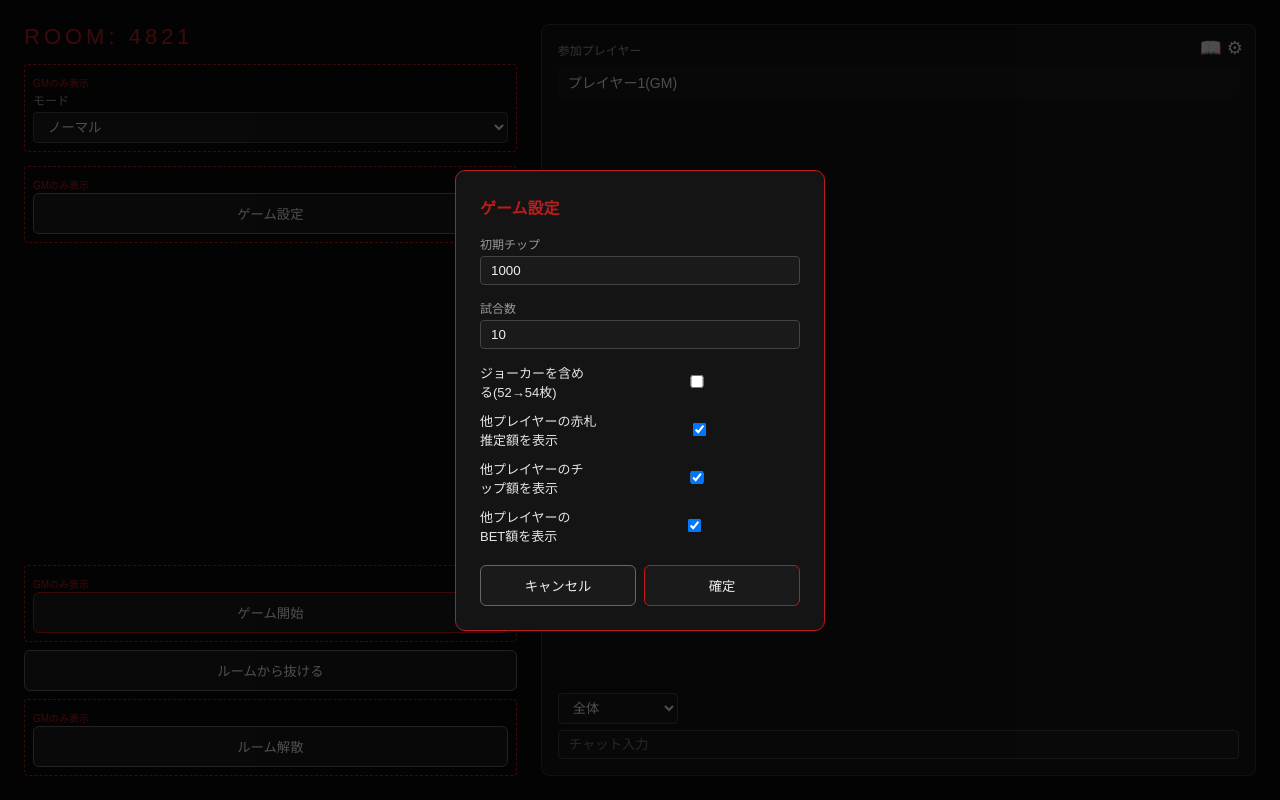
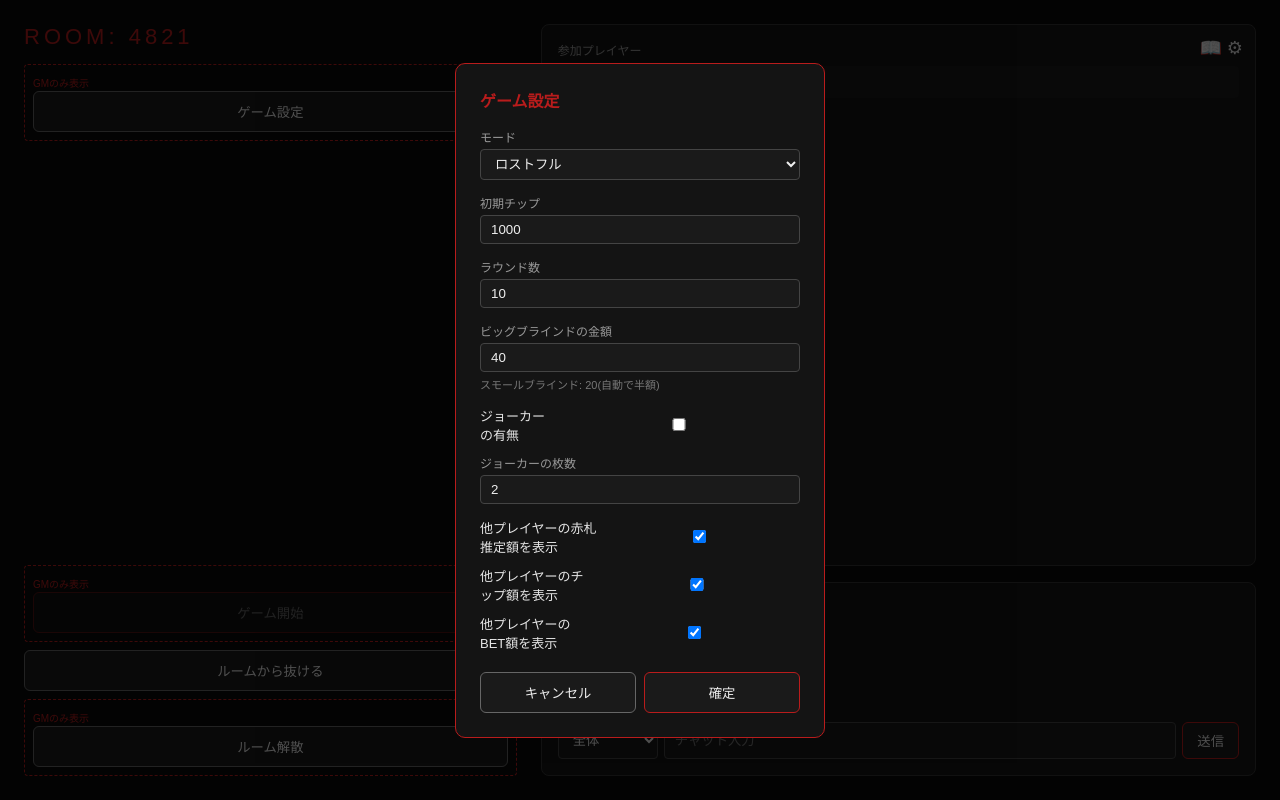
Before and after one commit to tr08-glitch/lost-full-hold-em, a plain HTML site: page lost-full-poker/mockups/room-create.html in a window 1280 px wide. Both pictures are taken after a click on the button "ゲーム設定". Drawn offline with Linux system fonts and the light colour scheme.

Commit message:
Add files via upload

```diff
--- a/lost-full-poker/mockups/room-create.html
+++ b/lost-full-poker/mockups/room-create.html
@@ -14,6 +14,7 @@
   .gm-only { border:1px dashed #b91c1c; padding:8px; border-radius:4px; }
   .gm-only span { font-size:10px; color:#b91c1c; }
   button { background:#1a1a1a; border:1px solid #666; color:#eee; padding:10px; border-radius:6px; cursor:pointer; }
+  button:disabled { opacity:0.4; cursor:not-allowed; }
   .primary { border-color:#b91c1c; }
   .players { list-style:none; padding:0; margin:8px 0; }
   .players li { padding:6px 10px; background:#1a1a1a; border-radius:4px; margin-bottom:6px; font-size:14px; }
@@ -27,6 +28,12 @@
   .toggle-row { display:flex; justify-content:space-between; align-items:center; margin-bottom:10px; font-size:13px; }
   .modal-actions { display:flex; gap:8px; margin-top:20px; }
   .modal-actions button { flex:1; }
+  .right-wrap { flex:1; display:flex; flex-direction:column; gap:16px; }
+  .player-box { background:#141414; border:1px solid #333; border-radius:8px; padding:16px; position:relative; flex:1; overflow-y:auto; }
+  .chat-box { background:#141414; border:1px solid #333; border-radius:8px; padding:16px; height:160px; display:flex; flex-direction:column; }
+  .chat-input-row { display:flex; gap:6px; margin-top:8px; }
+  .chat-input-row input { flex:1; }
+  .chat-send-btn { flex-shrink:0; padding:8px 14px; }
 </style>
 </head>
 <body>
@@ -36,30 +43,33 @@
 
       <div class="gm-only">
         <span>GMのみ表示</span>
-        <label>モード</label>
-        <select><option>ノーマル</option><option>ロストフル</option></select>
-      </div>
-      <div class="gm-only">
-        <span>GMのみ表示</span>
         <button onclick="document.getElementById('settingsModal').style.display='flex'" style="width:100%;">ゲーム設定</button>
       </div>
 
       <div style="margin-top:auto; display:flex; flex-direction:column; gap:8px;">
-        <div class="gm-only"><span>GMのみ表示</span><button class="primary" style="width:100%;" onclick="location.href='table.html'">ゲーム開始</button></div>
+        <div class="gm-only"><span>GMのみ表示</span><button id="startBtn" class="primary" style="width:100%;" onclick="location.href='table.html'">ゲーム開始</button></div>
         <button onclick="location.href='title.html'">ルームから抜ける</button>
         <div class="gm-only"><span>GMのみ表示</span><button style="width:100%;" onclick="location.href='title.html'">ルーム解散</button></div>
       </div>
     </div>
 
-    <div class="right">
-      <div class="top-icons">📖 ⚙</div>
-      <label>参加プレイヤー</label>
-      <ul class="players">
-        <li>プレイヤー1(GM)</li>
-      </ul>
-      <div style="position:absolute; bottom:16px; left:16px; right:16px;">
-        <select style="width:120px; margin-bottom:6px;"><option>全体</option><option>プレイヤー2</option></select>
-        <input type="text" placeholder="チャット入力">
+    <div class="right-wrap">
+      <div class="player-box">
+        <div class="top-icons">📖 ⚙</div>
+        <label>参加プレイヤー</label>
+        <ul class="players" id="playerList">
+          <li>プレイヤー1(GM)</li>
+        </ul>
+      </div>
+
+      <div class="chat-box">
+        <label>チャット</label>
+        <div style="flex:1;"></div>
+        <div class="chat-input-row">
+          <select style="width:100px;"><option>全体</option><option>プレイヤー2</option></select>
+          <input type="text" placeholder="チャット入力">
+          <button class="chat-send-btn primary">送信</button>
+        </div>
       </div>
     </div>
   </div>
@@ -68,14 +78,27 @@
     <div class="modal">
       <h3>ゲーム設定</h3>
       <div class="modal-row">
+        <label>モード</label>
+        <select><option>ノーマル</option><option selected>ロストフル</option></select>
+      </div>
+      <div class="modal-row">
         <label>初期チップ</label>
         <input type="number" value="1000">
       </div>
       <div class="modal-row">
-        <label>試合数</label>
+        <label>ラウンド数</label>
         <input type="number" value="10">
       </div>
-      <div class="toggle-row"><span>ジョーカーを含める(52→54枚)</span><input type="checkbox"></div>
+      <div class="modal-row">
+        <label>ビッグブラインドの金額</label>
+        <input type="number" id="bbAmount" value="40" oninput="document.getElementById('sbAmount').textContent = Math.floor(this.value / 2)">
+        <div style="font-size:11px; color:#777; margin-top:4px;">スモールブラインド: <span id="sbAmount">20</span>(自動で半額)</div>
+      </div>
+      <div class="toggle-row"><span>ジョーカーの有無</span><input type="checkbox" id="jokerToggle" onchange="document.getElementById('jokerCount').disabled = !this.checked"></div>
+      <div class="modal-row">
+        <label>ジョーカーの枚数</label>
+        <input type="number" id="jokerCount" value="2" min="1" max="4" disabled>
+      </div>
       <div class="toggle-row"><span>他プレイヤーの赤札推定額を表示</span><input type="checkbox" checked></div>
       <div class="toggle-row"><span>他プレイヤーのチップ額を表示</span><input type="checkbox" checked></div>
       <div class="toggle-row"><span>他プレイヤーのBET額を表示</span><input type="checkbox" checked></div>
@@ -85,5 +108,21 @@
       </div>
     </div>
   </div>
+  <script>
+    function updateStartButton() {
+      const count = document.getElementById('playerList').children.length;
+      const btn = document.getElementById('startBtn');
+      btn.disabled = count < 2;
+      btn.title = count < 2 ? 'プレイヤーが2人以上必要です' : '';
+    }
+    updateStartButton();
+
+    (function() {
+      const nav = performance.getEntriesByType('navigation')[0];
+      if (nav && nav.type === 'reload') {
+        location.href = 'title.html';
+      }
+    })();
+  </script>
 </body>
 </html>
```
Also changed, not shown: lost-full-poker/docs/rules.md (+22 -6 lines), lost-full-poker/docs/screens/room-create.md (+13 -6 lines), lost-full-poker/docs/screens/table.md (+1 -1 lines), lost-full-poker/mockups/exchange.html (+7 -0 lines), lost-full-poker/mockups/room-join.html (+7 -0 lines), lost-full-poker/mockups/table.html (+8 -1 lines), lost-full-poker/README.md.
